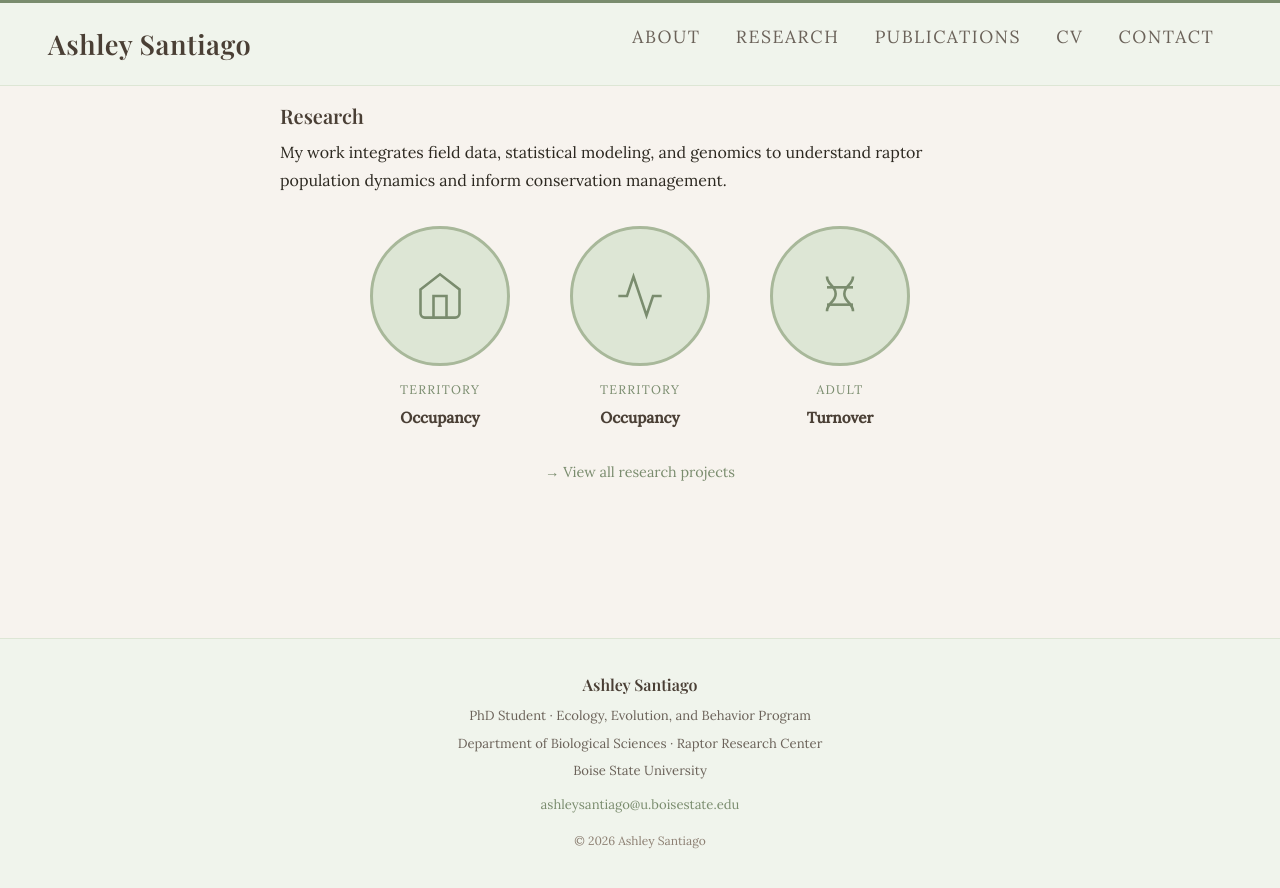
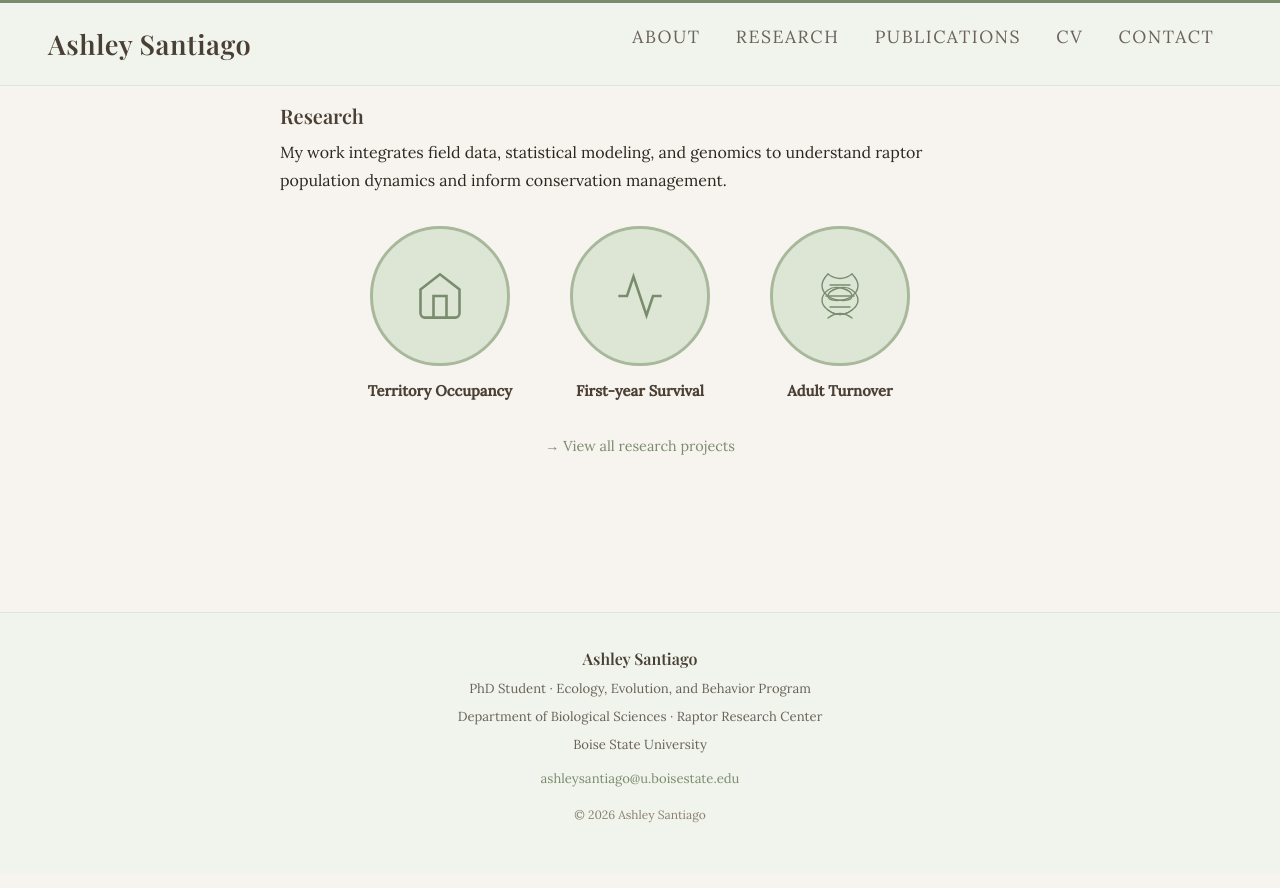
Before and after one commit to AshSantiago/AshSantiago.github.io, a Jekyll site: the page built from index.md, in a window 1280 px wide and 900 px high, scrolled down 873 px. Shown: the top 888 px of the window. Built offline with Jekyll 4.4.1, drawn with Linux system fonts in a browser that asks for light colours; some web fonts are replaced.

Commit message:
Update index.md

```diff
--- a/index.md
+++ b/index.md
@@ -36,49 +36,47 @@ title: Home
 
   <div style="display: flex; justify-content: center; gap: 2.5rem; flex-wrap: wrap; margin-bottom: 1.8rem;">
 
+    <!-- Territory Occupancy -->
     <a href="research-occupancy" style="text-decoration: none; display: flex; flex-direction: column; align-items: center; gap: 0.8rem; width: 160px;">
-      <div style="width: 140px; height: 140px; border-radius: 50%; background: #dde6d5; border: 3px solid #a8b89a; display: flex; align-items: center; justify-content: center; transition: all 0.2s; overflow: hidden;"
+      <div style="width: 140px; height: 140px; border-radius: 50%; background: #dde6d5; border: 3px solid #a8b89a; display: flex; align-items: center; justify-content: center; transition: all 0.2s;"
            onmouseover="this.style.borderColor='#7a8c6e'; this.style.boxShadow='0 6px 20px rgba(122,140,110,0.25)'; this.style.transform='translateY(-4px)'"
            onmouseout="this.style.borderColor='#a8b89a'; this.style.boxShadow='none'; this.style.transform='translateY(0)'">
         <svg width="52" height="52" viewBox="0 0 24 24" fill="none" stroke="#7a8c6e" stroke-width="1.2" xmlns="http://www.w3.org/2000/svg">
           <path d="M3 9l9-7 9 7v11a2 2 0 0 1-2 2H5a2 2 0 0 1-2-2z"/><polyline points="9 22 9 12 15 12 15 22"/>
         </svg>
       </div>
-      <div style="text-align: center;">
-      <p style="font-size: 0.78rem; letter-spacing: 0.1em; text-transform: uppercase; color: #7a8c6e; font-family: 'Lora', serif; margin: 0 0 0.2rem;">Territory</p>
-      <p style="font-size: 0.95rem; color: #4a3f35; font-family: 'Lora', serif; margin: 0; font-weight: 600;">Occupancy</p>
-      </div>
+      <p style="font-size: 0.92rem; color: #4a3f35; font-family: 'Lora', serif; margin: 0; font-weight: 600; text-align: center;">Territory Occupancy</p>
     </a>
 
+    <!-- First-year Survival -->
     <a href="research-survival" style="text-decoration: none; display: flex; flex-direction: column; align-items: center; gap: 0.8rem; width: 160px;">
-      <div style="width: 140px; height: 140px; border-radius: 50%; background: #dde6d5; border: 3px solid #a8b89a; display: flex; align-items: center; justify-content: center; transition: all 0.2s; overflow: hidden;"
+      <div style="width: 140px; height: 140px; border-radius: 50%; background: #dde6d5; border: 3px solid #a8b89a; display: flex; align-items: center; justify-content: center; transition: all 0.2s;"
            onmouseover="this.style.borderColor='#7a8c6e'; this.style.boxShadow='0 6px 20px rgba(122,140,110,0.25)'; this.style.transform='translateY(-4px)'"
            onmouseout="this.style.borderColor='#a8b89a'; this.style.boxShadow='none'; this.style.transform='translateY(0)'">
         <svg width="52" height="52" viewBox="0 0 24 24" fill="none" stroke="#7a8c6e" stroke-width="1.2" xmlns="http://www.w3.org/2000/svg">
           <polyline points="22 12 18 12 15 21 9 3 6 12 2 12"/>
         </svg>
       </div>
-      <div style="text-align: center;">
-      <p style="font-size: 0.78rem; letter-spacing: 0.1em; text-transform: uppercase; color: #7a8c6e; font-family: 'Lora', serif; margin: 0 0 0.2rem;">Territory</p>
-      <p style="font-size: 0.95rem; color: #4a3f35; font-family: 'Lora', serif; margin: 0; font-weight: 600;">Occupancy</p>
-      </div>
+      <p style="font-size: 0.92rem; color: #4a3f35; font-family: 'Lora', serif; margin: 0; font-weight: 600; text-align: center;">First-year Survival</p>
     </a>
 
-      <a href="research-turnover" style="text-decoration: none; display: flex; flex-direction: column; align-items: center; gap: 0.8rem; width: 160px;">
+    <!-- Adult Turnover -->
+    <a href="research-turnover" style="text-decoration: none; display: flex; flex-direction: column; align-items: center; gap: 0.8rem; width: 160px;">
       <div style="width: 140px; height: 140px; border-radius: 50%; background: #dde6d5; border: 3px solid #a8b89a; display: flex; align-items: center; justify-content: center; transition: all 0.2s;"
            onmouseover="this.style.borderColor='#7a8c6e'; this.style.boxShadow='0 6px 20px rgba(122,140,110,0.25)'; this.style.transform='translateY(-4px)'"
            onmouseout="this.style.borderColor='#a8b89a'; this.style.boxShadow='none'; this.style.transform='translateY(0)'">
-        <svg width="52" height="52" viewBox="0 0 24 24" fill="none" stroke="#7a8c6e" stroke-width="1.2" xmlns="http://www.w3.org/2000/svg">
-          <path d="M6 3c0 4 4 4 4 8s-4 4-4 8"/>
-          <path d="M18 3c0 4-4 4-4 8s4 4 4 8"/>
-          <path d="M6 8h12"/>
-          <path d="M6 16h12"/>
+        <!-- Clean DNA helix icon -->
+        <svg width="48" height="52" viewBox="0 0 48 52" fill="none" stroke="#7a8c6e" stroke-width="1.4" stroke-linecap="round" xmlns="http://www.w3.org/2000/svg">
+          <path d="M12 4 C20 10, 28 10, 36 4"/>
+          <path d="M12 48 C20 42, 28 42, 36 48"/>
+          <path d="M12 4 C4 12, 4 20, 12 26 C20 32, 36 32, 36 26 C36 20, 20 14, 12 20 C4 26, 4 34, 12 40 C20 46, 28 46, 36 40"/>
+          <path d="M36 4 C44 12, 44 20, 36 26 C28 32, 12 32, 12 26 C12 20, 28 14, 36 20 C44 26, 44 34, 36 40 C28 46, 20 46, 12 40"/>
+          <line x1="14" y1="15" x2="34" y2="15"/>
+          <line x1="10" y1="26" x2="38" y2="26"/>
+          <line x1="14" y1="37" x2="34" y2="37"/>
         </svg>
       </div>
-      <div style="text-align: center;">
-        <p style="font-size: 0.78rem; letter-spacing: 0.1em; text-transform: uppercase; color: #7a8c6e; font-family: 'Lora', serif; margin: 0 0 0.2rem;">Adult</p>
-        <p style="font-size: 0.95rem; color: #4a3f35; font-family: 'Lora', serif; margin: 0; font-weight: 600;">Turnover</p>
-      </div>
+      <p style="font-size: 0.92rem; color: #4a3f35; font-family: 'Lora', serif; margin: 0; font-weight: 600; text-align: center;">Adult Turnover</p>
     </a>
 
   </div>
```
